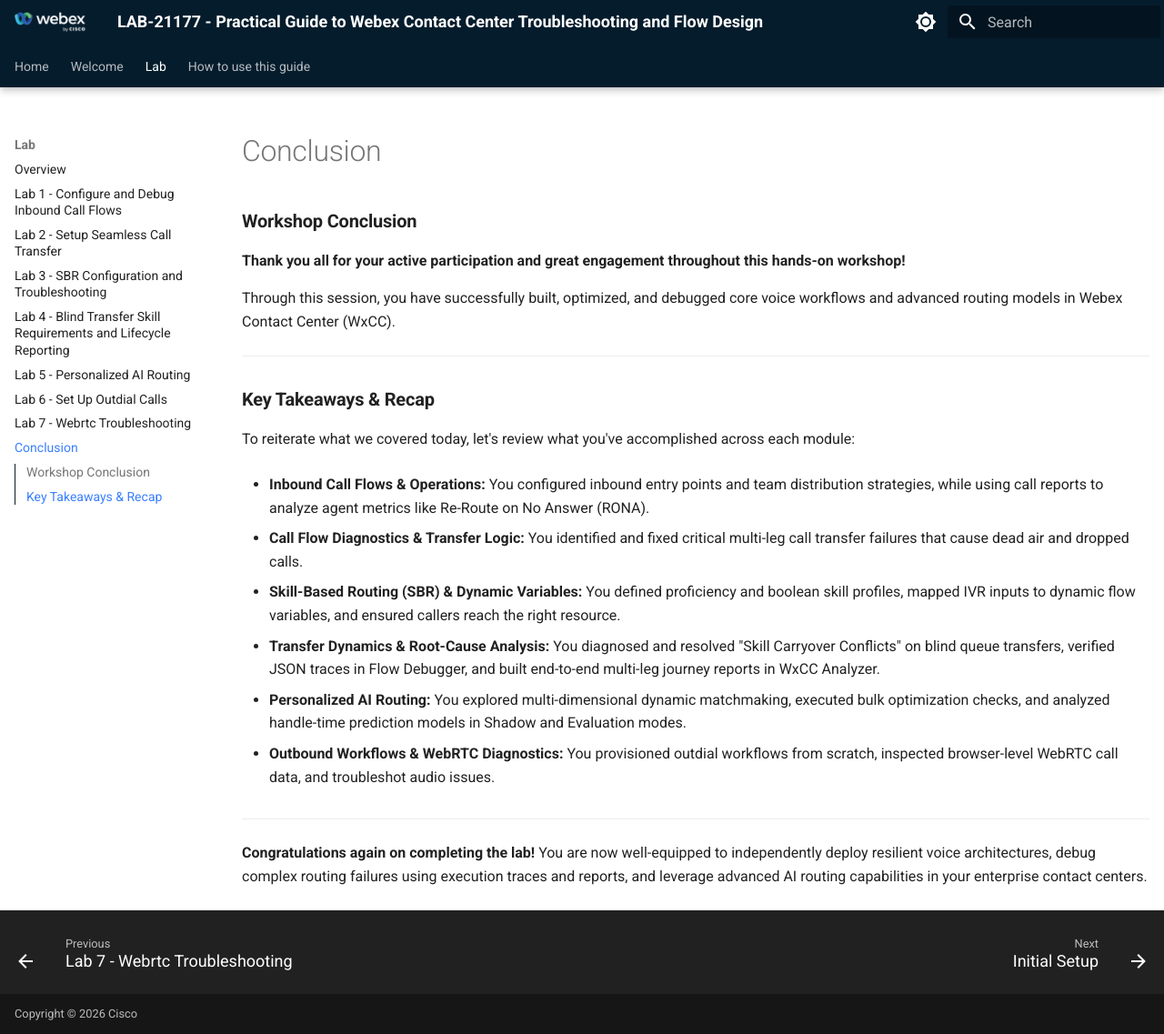
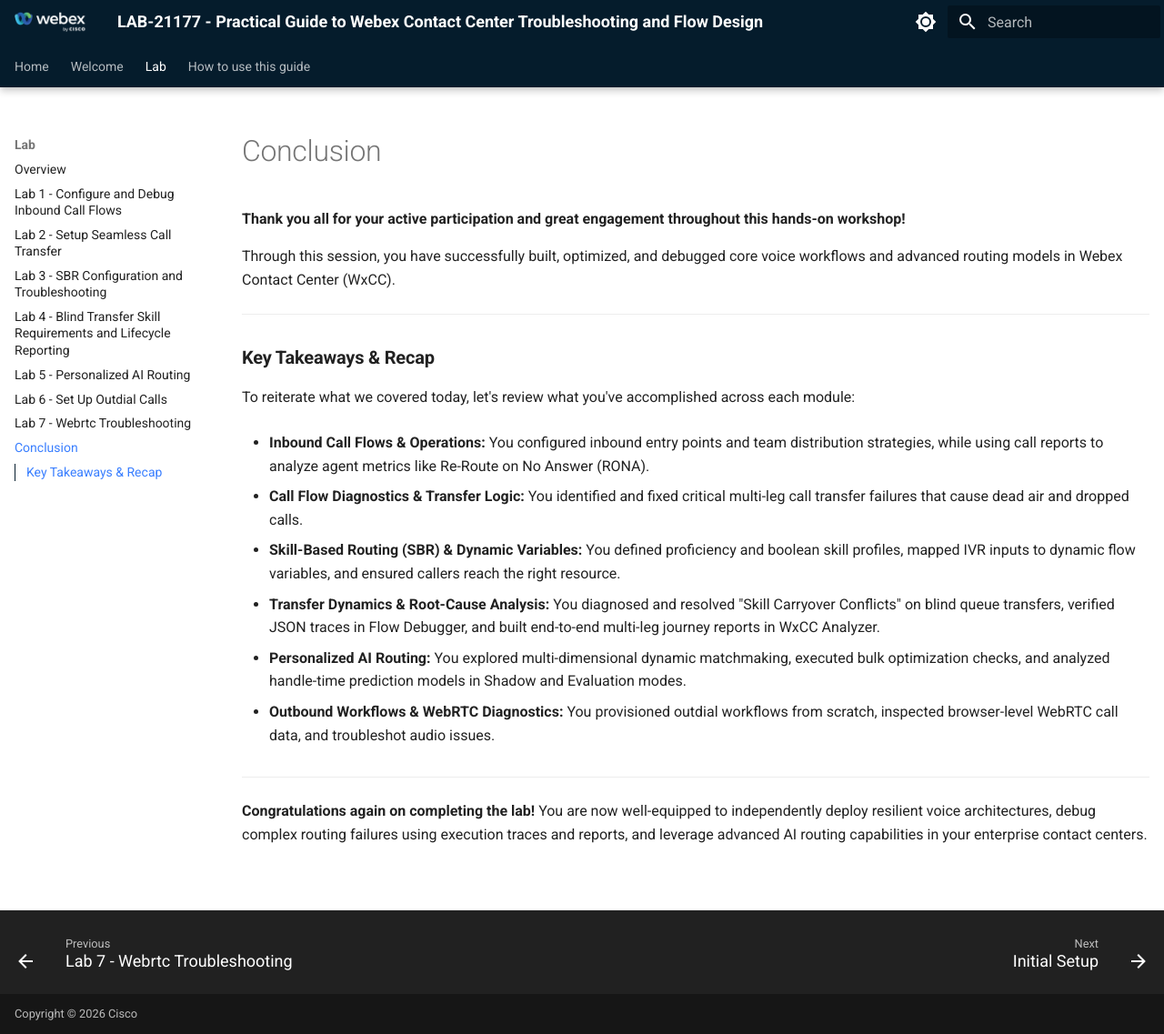
Before and after one commit to WebexCC-SA/LAB-21177, an MkDocs documentation site: the page built from docs/conclusion.md, in a window 1280 px wide and 1137 px high. Shown: the whole window at 91% size. Built offline with MkDocs 1.6.1 and Material for MkDocs 9.7.7, drawn with Linux system fonts in a browser that asks for light colours.

Commit message:
Update conclusion.md

```diff
--- a/docs/conclusion.md
+++ b/docs/conclusion.md
@@ -1,5 +1,3 @@
-### **Workshop Conclusion**
-
 **Thank you all for your active participation and great engagement throughout this hands-on workshop!**
 
 Through this session, you have successfully built, optimized, and debugged core voice workflows and advanced routing models in Webex Contact Center (WxCC).
```
